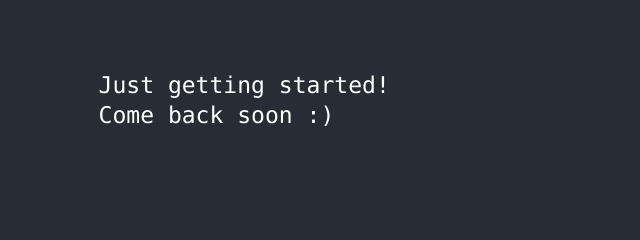
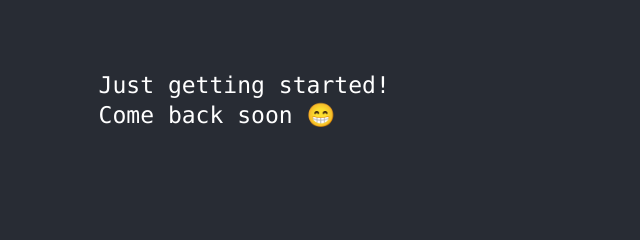
Before and after one commit to cocco3/joecocco.com, a Gatsby site: page / in a window 1280 px wide. Shown: the part 186-426 px from the top of the page, 21-661 px from the left. Built offline with nearby package versions, Linux system fonts and the light colour scheme; Gatsby itself is replaced by a stand-in of ours.

Commit message:
Update index.js

```diff
--- a/src/pages/index.js
+++ b/src/pages/index.js
@@ -24,7 +24,7 @@ function IndexPage(props) {
         <p>
           Just getting started!
           <br/>
-          Come back soon :)
+          Come back soon 😁
         </p>
       </Hero>
     </Layout>
```
